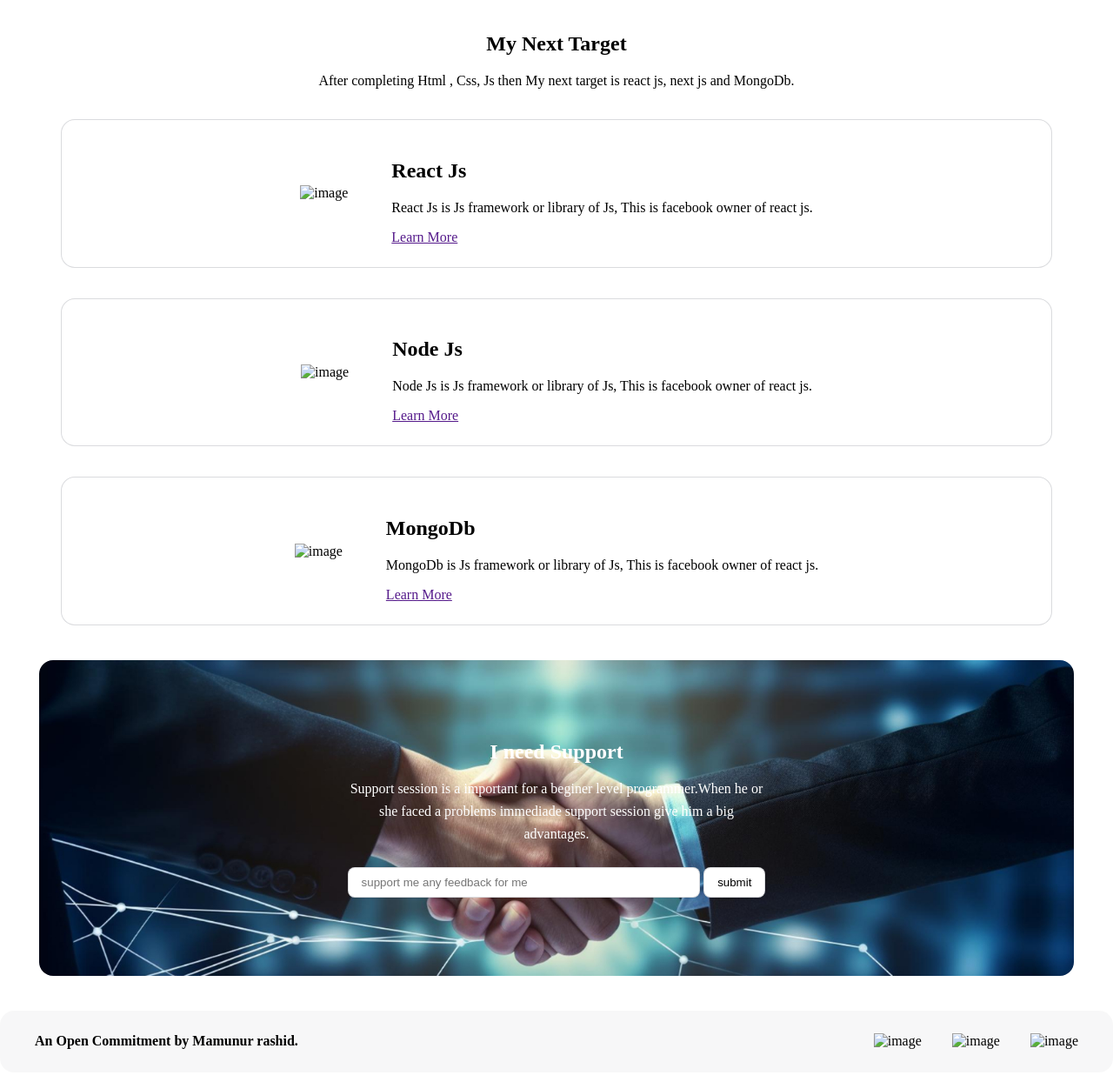
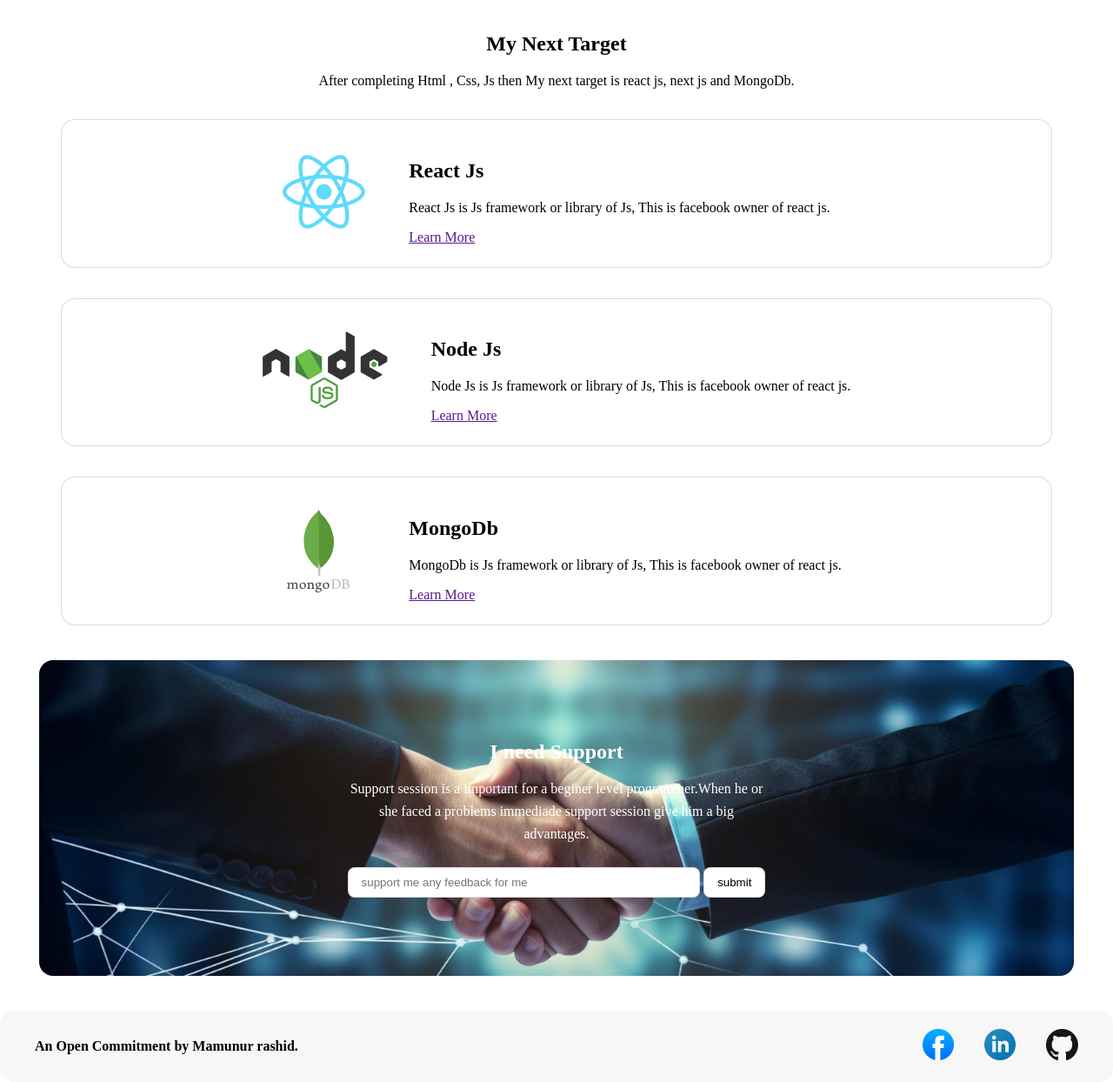
Before and after one commit to mamunurrashid01/b10-assignment-01, a plain HTML site: page index.html in a window 1280 px wide. Shown: the part 2726-3970 px from the top of the page at 87% size. Drawn offline with Linux system fonts and the light colour scheme; the site is published under a folder, as on GitHub Pages, so addresses that start at the root find nothing; a web font is replaced by a local one.

Commit message:
final projects

```diff
--- a/index.html
+++ b/index.html
@@ -144,7 +144,7 @@
       <div class="target-container">
         <div class="library-desc">
           <div>
-            <img src="/assets/react.png" alt="image">
+            <img src="assets/react.png" alt="image">
           </div>
           <div>
             <h2>React Js</h2>
@@ -154,7 +154,7 @@
         </div>
         <div class="library-desc">
           <div>
-            <img src="/assets/nodejs.png" alt="image">
+            <img src="assets/nodejs.png" alt="image">
           </div>
           <div>
             <h2>Node Js</h2>
@@ -164,7 +164,7 @@
         </div>
         <div class="library-desc">
           <div>
-            <img src="/assets/mongodb.png" alt="image">
+            <img src="assets/mongodb.png" alt="image">
           </div>
           <div>
             <h2>MongoDb</h2>
@@ -204,9 +204,9 @@
         <div><h4>An Open Commitment by Mamunur rashid.</h4></div>
         <div class="list-item">
           <ul>
-            <li><img src="/assets/facebook.png" alt="image"></li>
-            <li><img src="/assets/linkedin-icon 1.png" alt="image"></li>
-            <li><img src="/assets/github.png" alt="image"></li>
+            <li><img src="assets/facebook.png" alt="image"></li>
+            <li><img src="assets/linkedin-icon 1.png" alt="image"></li>
+            <li><img src="assets/github.png" alt="image"></li>
           </ul>
         </div>
      </section>
```
